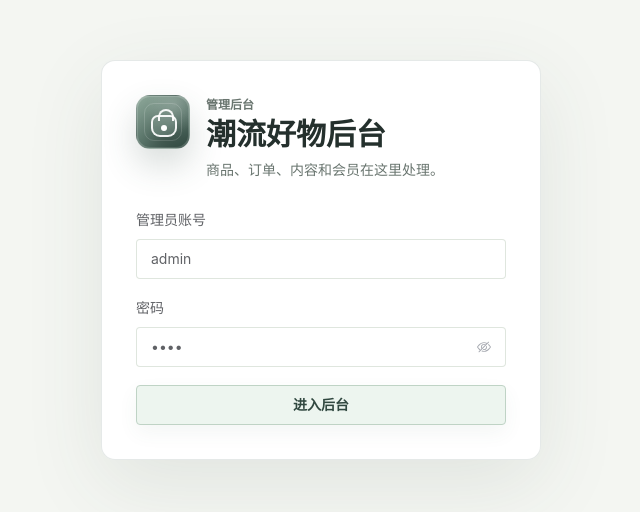
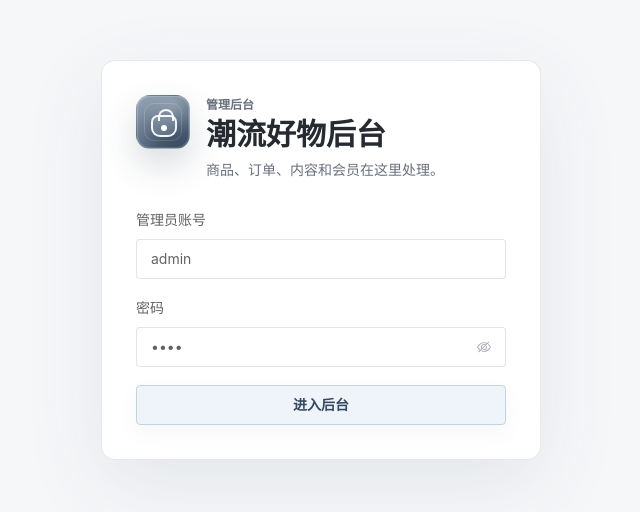
Before and after one commit to pskishere/ecommerce, a Vue app in the folder ecommerce-admin/: page / in a window 1280 px wide. Shown: the part 140-652 px from the top of the page, without its empty margins (319-959 px from the left). Built offline with nearby package versions, Linux system fonts and the light colour scheme.

Commit message:
Remove green admin background tint

```diff
--- a/ecommerce-admin/src/App.vue
+++ b/ecommerce-admin/src/App.vue
@@ -1485,7 +1485,7 @@ function renderOrderChart() {
     value: dashboard.orderStatus[item.value] || 0,
   }))
   orderChart.setOption({
-    color: ['#4b665c', '#7d9b8b', '#9b7a48', '#6f8392', '#c9d5cd'],
+    color: ['#52667f', '#7f91a8', '#9b7a48', '#6f8192', '#cbd5e1'],
     tooltip: { trigger: 'item' },
     legend: { bottom: 0, icon: 'circle', itemWidth: compact ? 8 : 10, itemHeight: compact ? 8 : 10 },
     series: [{
@@ -1507,7 +1507,7 @@ function renderSalesChart() {
   const compact = salesChartRef.value.clientWidth < 520
   const rows = dashboard.salesTrend || []
   salesChart.setOption({
-    color: ['#4b665c', '#8da497'],
+    color: ['#52667f', '#8a9bad'],
     tooltip: { trigger: 'axis' },
     grid: { left: compact ? 34 : 44, right: compact ? 8 : 18, top: compact ? 34 : 28, bottom: 34 },
     legend: { top: 0, right: compact ? 0 : 4, itemWidth: compact ? 12 : 18 },
@@ -1515,12 +1515,12 @@ function renderSalesChart() {
       type: 'category',
       boundaryGap: false,
       data: rows.map(item => item.label),
-      axisLine: { lineStyle: { color: '#dfe6de' } },
+      axisLine: { lineStyle: { color: '#e1e5ea' } },
       axisTick: { show: false },
       axisLabel: { interval: compact ? 1 : 0 },
     },
     yAxis: [
-      { type: 'value', name: 'GMV', axisLabel: { formatter: value => `${value}` }, splitLine: { lineStyle: { color: '#e9eee8' } } },
+      { type: 'value', name: 'GMV', axisLabel: { formatter: value => `${value}` }, splitLine: { lineStyle: { color: '#e9edf2' } } },
       { type: 'value', name: '订单', splitLine: { show: false } },
     ],
     series: [
@@ -1528,7 +1528,7 @@ function renderSalesChart() {
         name: 'GMV',
         type: 'line',
         smooth: true,
-        areaStyle: { color: 'rgba(75, 102, 92, 0.1)' },
+        areaStyle: { color: 'rgba(82, 102, 127, 0.1)' },
         data: rows.map(item => Number(item.revenue || 0)),
       },
       {
--- a/ecommerce-admin/src/styles/main.css
+++ b/ecommerce-admin/src/styles/main.css
@@ -1,35 +1,35 @@
 :root {
-  --admin-bg: #f4f6f2;
+  --admin-bg: #f6f7f9;
   --admin-surface: #ffffff;
-  --admin-panel: #f8faf6;
-  --admin-text: #24302d;
-  --admin-muted: #69756f;
-  --admin-line: #dfe6de;
-  --admin-brand: #4b665c;
-  --admin-brand-dark: #314840;
-  --admin-brand-soft: #e7efe8;
-  --admin-brand-rgb: 75, 102, 92;
-  --admin-accent: #739383;
-  --admin-accent-soft: #eef4ef;
-  --admin-green: #527a61;
+  --admin-panel: #fafbfc;
+  --admin-text: #262a31;
+  --admin-muted: #69707c;
+  --admin-line: #e1e5ea;
+  --admin-brand: #52667f;
+  --admin-brand-dark: #34485f;
+  --admin-brand-soft: #edf2f7;
+  --admin-brand-rgb: 82, 102, 127;
+  --admin-accent: #7c91ab;
+  --admin-accent-soft: #f0f4f8;
+  --admin-success: #536f82;
   --admin-danger: #9b5a55;
   --admin-warning: #957442;
-  --admin-aside: #fbfcfa;
-  --admin-aside-raised: #f0f4ee;
-  --admin-aside-muted: #76827c;
+  --admin-aside: #ffffff;
+  --admin-aside-raised: #f3f5f7;
+  --admin-aside-muted: #737b87;
   --admin-radius: 8px;
   --el-color-primary: var(--admin-brand);
   --el-color-primary-dark-2: var(--admin-brand-dark);
-  --el-color-primary-light-3: #779286;
-  --el-color-primary-light-5: #9eb2a8;
-  --el-color-primary-light-7: #c8d5ce;
-  --el-color-primary-light-8: #dce7df;
+  --el-color-primary-light-3: #8093aa;
+  --el-color-primary-light-5: #a6b5c7;
+  --el-color-primary-light-7: #cbd5e1;
+  --el-color-primary-light-8: #dde5ee;
   --el-color-primary-light-9: var(--admin-brand-soft);
-  --el-color-success: var(--admin-green);
+  --el-color-success: var(--admin-success);
   --el-color-warning: var(--admin-warning);
   --el-color-danger: var(--admin-danger);
   --el-border-color: var(--admin-line);
-  --el-border-color-light: #e9eee8;
+  --el-border-color-light: #e9edf2;
   --el-fill-color-light: var(--admin-panel);
   font-family: Inter, "Geist", -apple-system, BlinkMacSystemFont, "Segoe UI", sans-serif;
   color: var(--admin-text);
@@ -75,7 +75,7 @@ select {
   padding: 34px;
   border-radius: 14px;
   background: rgba(255, 255, 255, 0.94);
-  box-shadow: 0 24px 80px rgba(57, 80, 70, 0.1);
+  box-shadow: 0 24px 80px rgba(60, 75, 96, 0.1);
   border: 1px solid rgba(var(--admin-brand-rgb), 0.14);
 }
 
@@ -93,8 +93,8 @@ select {
   border-radius: 14px;
   background:
     radial-gradient(circle at 72% 18%, rgba(255, 255, 255, 0.2), transparent 28px),
-    linear-gradient(145deg, #8fa99b 0%, #587368 58%, #2f473f 100%);
-  box-shadow: 0 16px 34px rgba(57, 80, 70, 0.2), inset 0 0 0 1px rgba(255, 255, 255, 0.16);
+    linear-gradient(145deg, #9aa8b8 0%, #5e7086 58%, #32465d 100%);
+  box-shadow: 0 16px 34px rgba(60, 75, 96, 0.2), inset 0 0 0 1px rgba(255, 255, 255, 0.16);
   flex-shrink: 0;
   overflow: hidden;
 }
@@ -267,7 +267,7 @@ select {
   display: inline-grid;
   place-items: center;
   border-radius: 7px;
-  color: #88948d;
+  color: #89919d;
   flex-shrink: 0;
   transition: background 0.16s ease, color 0.16s ease;
 }
@@ -287,7 +287,7 @@ select {
 }
 
 .admin-menu .el-menu-item.is-active {
-  border-color: #cbd9ce;
+  border-color: #ccd7e3;
   background: var(--admin-brand-soft);
   color: var(--admin-brand-dark);
   box-shadow: none;
@@ -310,13 +310,13 @@ select {
 }
 
 .admin-menu .el-menu-item:hover:not(.is-active) .el-icon {
-  background: #e1e9e2;
+  background: #e6ebf1;
   color: var(--admin-brand-dark);
 }
 
 .admin-menu .el-menu-item.is-active .el-icon {
   background: #ffffff;
-  border: 1px solid #d7e2d9;
+  border: 1px solid #d9e2eb;
   color: var(--admin-brand-dark);
 }
 
@@ -327,7 +327,7 @@ select {
   align-items: center;
   justify-content: center;
   border-radius: 8px;
-  border: 1px solid #d2ddd5;
+  border: 1px solid #d2dce7;
   background: #ffffff;
   color: var(--admin-brand-dark);
   text-decoration: none;
@@ -504,8 +504,8 @@ select {
 
 .module-stat:not(:disabled):hover {
   background: #fafafa;
-  border-color: #cad9d0;
-  box-shadow: 0 8px 18px rgba(57, 80, 70, 0.055);
+  border-color: #c9d5e2;
+  box-shadow: 0 8px 18px rgba(60, 75, 96, 0.055);
   transform: translateY(-1px);
 }
 
@@ -599,9 +599,9 @@ select {
 }
 
 .brief-action:hover {
-  border-color: #cad9d0;
+  border-color: #c9d5e2;
   background: #fafafa;
-  box-shadow: 0 8px 18px rgba(57, 80, 70, 0.055);
+  box-shadow: 0 8px 18px rgba(60, 75, 96, 0.055);
   transform: translateY(-1px);
 }
 
@@ -651,8 +651,8 @@ select {
 
 .metric-card:hover,
 .panel-card:hover {
-  border-color: #cfddd2;
-  box-shadow: 0 10px 26px rgba(57, 80, 70, 0.05);
+  border-color: #d0dae5;
+  box-shadow: 0 10px 26px rgba(60, 75, 96, 0.05);
 }
 
 .metric-card .el-card__body {
@@ -703,8 +703,8 @@ select {
 
 .metric-card.tone-revenue .metric-top .el-icon,
 .todo-card.tone-primary {
-  background: #e7efe8;
-  color: #39594d;
+  background: #edf2f7;
+  color: #405b76;
 }
 
 .metric-card.tone-orders .metric-top .el-icon,
@@ -1060,8 +1060,8 @@ select {
 }
 
 .media-card:hover {
-  border-color: #cad9d0;
-  box-shadow: 0 10px 24px rgba(57, 80, 70, 0.05);
+  border-color: #c9d5e2;
+  box-shadow: 0 10px 24px rgba(60, 75, 96, 0.05);
   transform: translateY(-1px);
 }
 
@@ -1090,7 +1090,7 @@ select {
 
 .media-thumb-fallback {
   gap: 8px;
-  border-bottom: 1px solid #e9eee8;
+  border-bottom: 1px solid #e9edf2;
   color: var(--admin-text);
 }
 
@@ -1480,23 +1480,23 @@ select {
 }
 
 .el-table {
-  --el-table-header-bg-color: #f8faf6;
-  --el-table-border-color: #e9eee8;
-  --el-table-row-hover-bg-color: #f2f6f1;
+  --el-table-header-bg-color: #fafbfc;
+  --el-table-border-color: #e9edf2;
+  --el-table-row-hover-bg-color: #f3f6f9;
   width: 100%;
   color: var(--admin-text);
   font-size: 13px;
 }
 
 .el-table th.el-table__cell {
-  background: #f8faf6;
-  color: #63716a;
+  background: #fafbfc;
+  color: #626b77;
   font-weight: 800;
 }
 
 .el-table td.el-table__cell,
 .el-table th.el-table__cell {
-  border-bottom: 1px solid #e9eee8;
+  border-bottom: 1px solid #e9edf2;
 }
 
 .el-table__inner-wrapper,
@@ -1522,16 +1522,16 @@ select {
 }
 
 .el-button--primary:not(.is-link):not(.is-text) {
-  border-color: #bfd3c5;
-  background: #edf5ef;
+  border-color: #c5d3e0;
+  background: #eef4fa;
   color: var(--admin-brand-dark);
   box-shadow: 0 8px 20px rgba(var(--admin-brand-rgb), 0.06);
 }
 
 .el-button--primary:not(.is-link):not(.is-text):hover,
 .el-button--primary:not(.is-link):not(.is-text):focus {
-  border-color: #9fb9a8;
-  background: #dfeade;
+  border-color: #a9bacb;
+  background: #e1eaf3;
   color: var(--admin-brand-dark);
   box-shadow: 0 10px 24px rgba(var(--admin-brand-rgb), 0.1);
 }
@@ -1554,9 +1554,9 @@ select {
 
 .el-tag.el-tag--success,
 .el-tag.el-tag--primary {
-  border-color: #cfe0d4;
-  background: #edf5ef;
-  color: #3f684f;
+  border-color: #c9d8e6;
+  background: #eaf2f8;
+  color: #425f7a;
 }
 
 .el-tag.el-tag--danger {
@@ -1572,15 +1572,15 @@ select {
 }
 
 .el-tag.el-tag--info {
-  border-color: #dce5dd;
-  background: #f3f6f1;
-  color: #65726b;
+  border-color: #dce3ec;
+  background: #f4f6f8;
+  color: #65707d;
 }
 
 .el-segmented {
   --el-segmented-item-selected-color: var(--admin-brand-dark);
   --el-segmented-item-selected-bg-color: #ffffff;
-  --el-segmented-bg-color: #e9eee8;
+  --el-segmented-bg-color: #e9edf2;
 }
 
 .el-table .el-table__row {
@@ -1588,7 +1588,7 @@ select {
 }
 
 .el-table .el-table__row:hover > td.el-table__cell {
-  background: #f2f6f1;
+  background: #f3f6f9;
 }
 
 @keyframes view-enter {
@@ -1681,7 +1681,7 @@ select {
     width: min(82vw, 270px) !important;
     height: 100vh;
     border-radius: 0 18px 18px 0;
-    box-shadow: 26px 0 72px rgba(57, 80, 70, 0.18);
+    box-shadow: 26px 0 72px rgba(60, 75, 96, 0.18);
     transform: translateX(0);
     transition: transform 0.22s ease, width 0.2s ease;
   }
```
